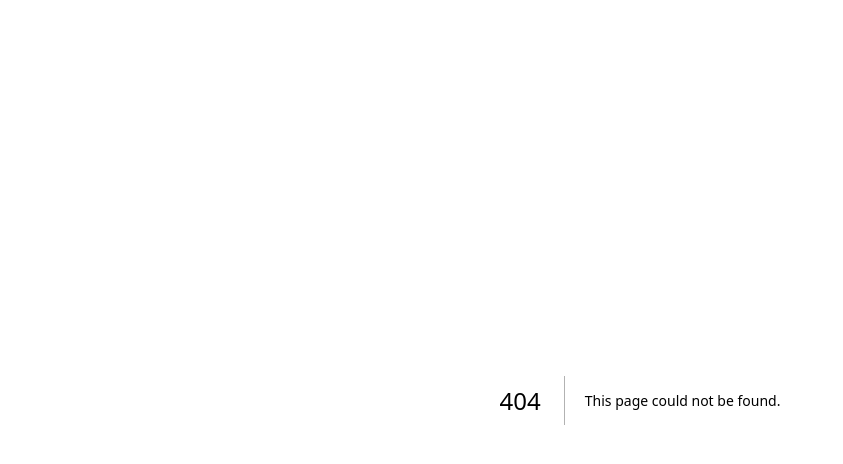
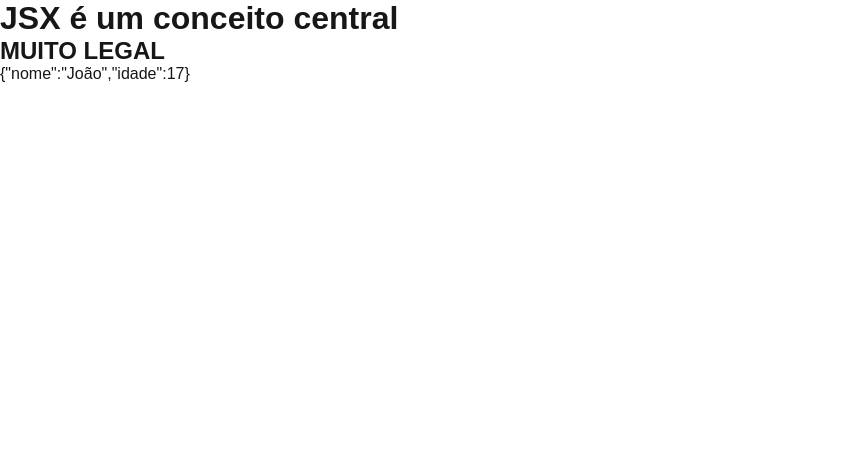
Before and after one commit to CarlosDanielGMS/curso-web-moderno, a Next.js app in the folder 15-nextjs/fundamentos/: page /jsx in a window 1280 px wide. Before the commit this address had no page. Shown: the top 464 px of the page, without its empty margins (0-843 px from the left). Built offline with nearby package versions, Linux system fonts and the light colour scheme.

Commit message:
feat: integra javascript e jsx

```diff
--- /dev/null
+++ b/15-nextjs/fundamentos/src/pages/jsx.jsx
@@ -0,0 +1,20 @@
+export default function Jsx ()
+{
+    const titulo = <h1>JSX é um conceito central</h1>;
+
+    function gerarSubtitulo ()
+    {
+        return <h2>{"muito legal".toUpperCase()}</h2>;
+    };
+
+    const pessoa = { nome: "João", idade: 17 };
+
+    return (
+        <div>
+            {titulo}
+            {gerarSubtitulo()}
+
+            <p>{JSON.stringify(pessoa)}</p>
+        </div>
+    );
+};
```
